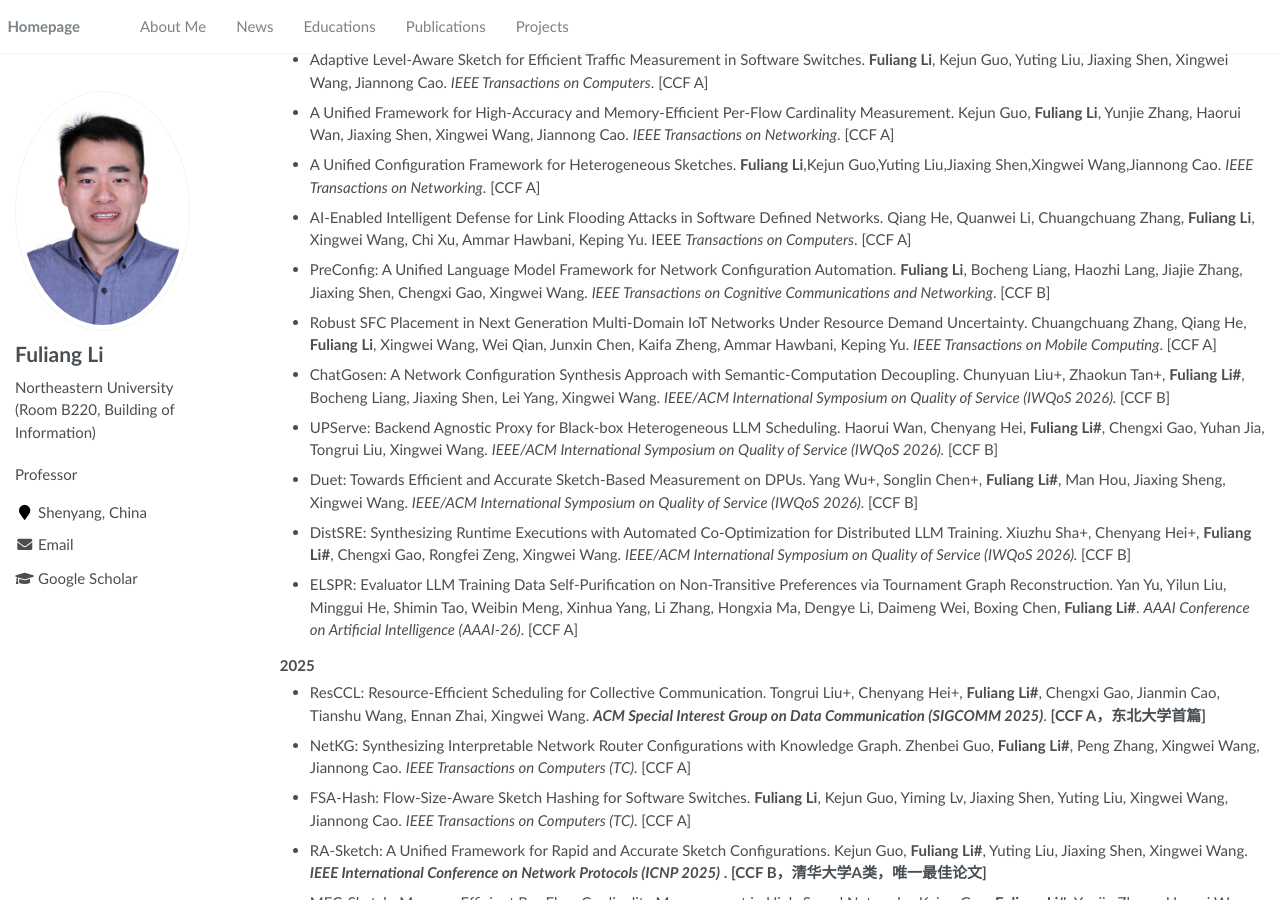
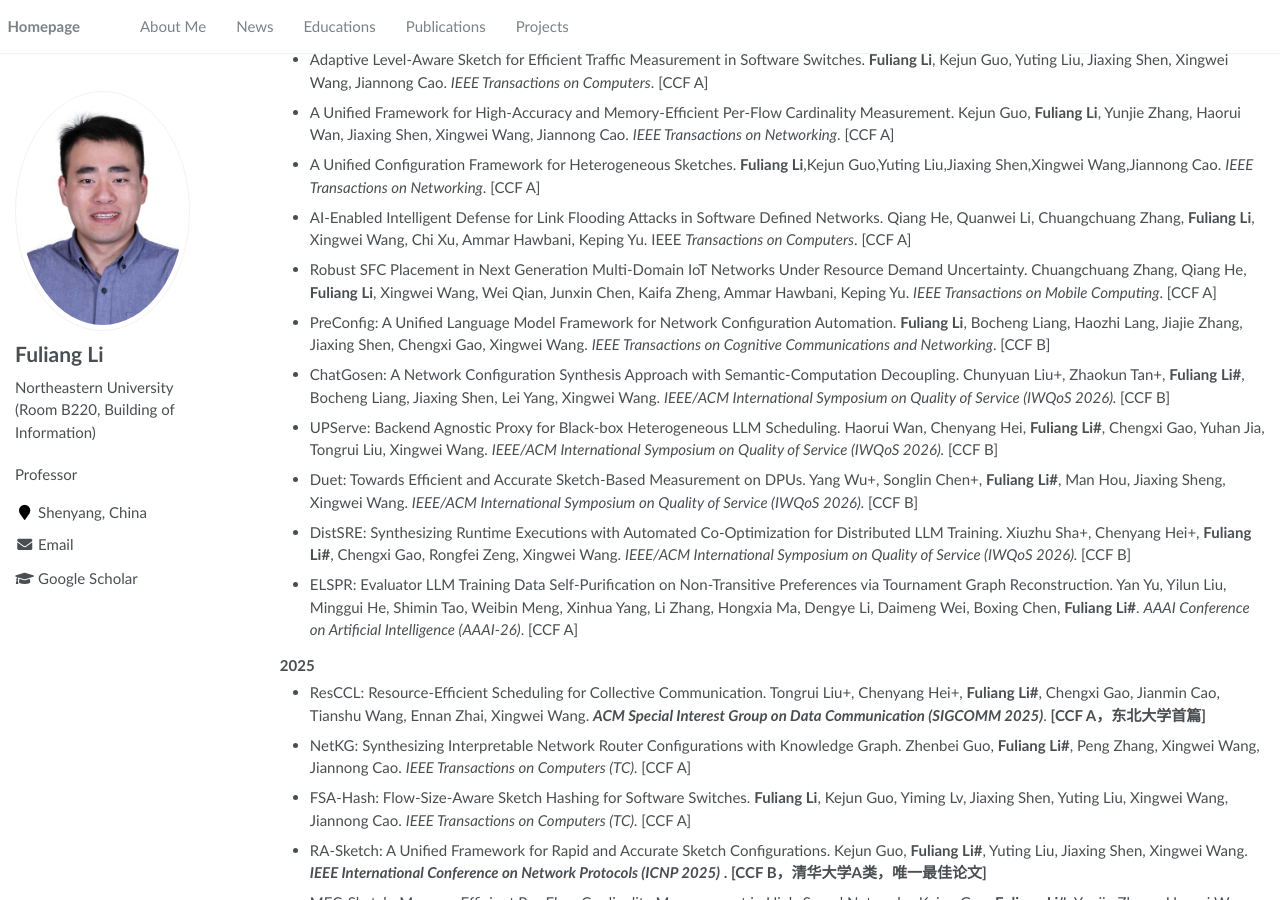
Before and after one commit to Fuliang-Li/Fuliang-Li.github.io, a Jekyll site: the page built from _pages/about.md, in a window 1280 px wide and 900 px high, scrolled down 1421 px. Built offline with Jekyll 4.4.1, drawn with Linux system fonts in a browser that asks for light colours.

```diff
--- a/_pages/about.md
+++ b/_pages/about.md
@@ -67,8 +67,8 @@ Fuliang Li (李福亮), Professor of Northeastern University. I obtained my Bach
 - A Unified Framework for High-Accuracy and Memory-Efficient Per-Flow Cardinality Measurement. Kejun Guo, **Fuliang Li**, Yunjie Zhang, Haorui Wan, Jiaxing Shen, Xingwei Wang, Jiannong Cao. *IEEE Transactions on Networking*. [CCF A]
 - A Unified Configuration Framework for Heterogeneous Sketches. **Fuliang Li**,Kejun Guo,Yuting Liu,Jiaxing Shen,Xingwei Wang,Jiannong Cao. *IEEE Transactions on Networking*. [CCF A]
 - AI-Enabled Intelligent Defense for Link Flooding Attacks in Software Defined Networks. Qiang He, Quanwei Li, Chuangchuang Zhang, **Fuliang Li**, Xingwei Wang, Chi Xu, Ammar Hawbani, Keping Yu. IEEE *Transactions on Computers*. [CCF A]
+- Robust SFC Placement in Next Generation Multi-Domain IoT Networks Under Resource Demand Uncertainty. Chuangchuang Zhang, Qiang He, **Fuliang Li**, Xingwei Wang, Wei Qian, Junxin Chen, Kaifa Zheng, Ammar Hawbani, Keping Yu. *IEEE Transactions on Mobile Computing*. [CCF A]
 - PreConfig: A Unified Language Model Framework for Network Configuration Automation. **Fuliang Li**, Bocheng Liang, Haozhi Lang, Jiajie Zhang, Jiaxing Shen, Chengxi Gao, Xingwei Wang. *IEEE Transactions on Cognitive Communications and Networking*. [CCF B]
-- Robust SFC Placement in Next Generation Multi-Domain IoT Networks Under Resource Demand Uncertainty. Chuangchuang Zhang, Qiang He, **Fuliang Li**, Xingwei Wang, Wei Qian, Junxin Chen, Kaifa Zheng, Ammar Hawbani, Keping Yu. *IEEE Transactions on Mobile Computing*. [CCF A]
 - ChatGosen: A Network Configuration Synthesis Approach with Semantic-Computation Decoupling. Chunyuan Liu+, Zhaokun Tan+, **Fuliang Li#**, Bocheng Liang, Jiaxing Shen, Lei Yang, Xingwei Wang. <i> IEEE/ACM International Symposium on Quality of Service (IWQoS 2026). </i>  [CCF B]
 - UPServe: Backend Agnostic Proxy for Black-box Heterogeneous LLM Scheduling. Haorui Wan, Chenyang Hei, **Fuliang Li#**, Chengxi Gao, Yuhan Jia, Tongrui Liu, Xingwei Wang. <i> IEEE/ACM International Symposium on Quality of Service (IWQoS 2026). </i>  [CCF B]
 - Duet: Towards Efficient and Accurate Sketch-Based Measurement on DPUs. Yang Wu+, Songlin Chen+, **Fuliang Li#**, Man Hou, Jiaxing Sheng, Xingwei Wang. <i> IEEE/ACM International Symposium on Quality of Service (IWQoS 2026). </i>  [CCF B]
```
